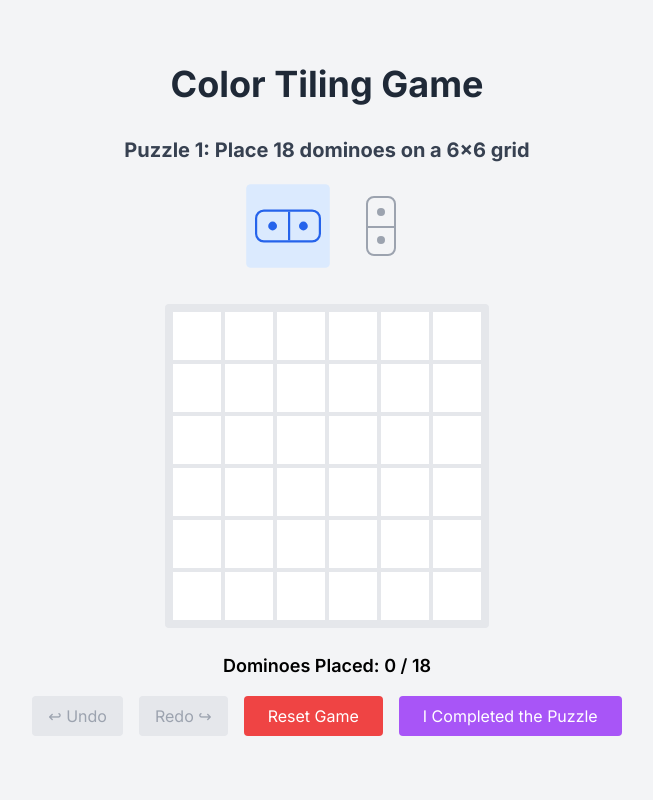
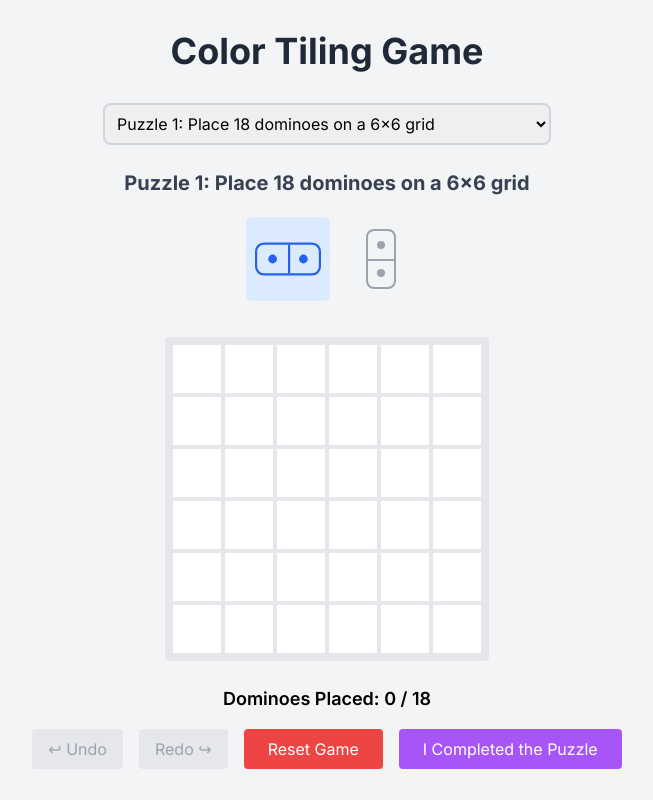
Before and after one commit to dhyan14/color-tiling, a Next.js app: page / in a window 1280 px wide. Shown: the whole page, without its empty margins (313-966 px from the left). Built offline with nearby package versions, Linux system fonts and the light colour scheme.

Commit message:
Implement puzzle selection and password handling in GameBoard component. Introduce state management for selected puzzles and enhance user interaction with a dropdown for puzzle selection, including password protection for specific puzzles.

```diff
--- a/src/components/GameBoard.tsx
+++ b/src/components/GameBoard.tsx
@@ -170,8 +170,9 @@ export default function GameBoard() {
   const [showPasswordModal, setShowPasswordModal] = useState(false);
   const [password, setPassword] = useState('');
   const [passwordError, setPasswordError] = useState(false);
+  const [selectedPuzzleIndex, setSelectedPuzzleIndex] = useState<number | null>(null);
   const [selectedOrientation, setSelectedOrientation] = useState<'horizontal' | 'vertical'>('horizontal');
-  const [selectedRotation, setSelectedRotation] = useState<number>(0); // Add state for T-piece rotation
+  const [selectedRotation, setSelectedRotation] = useState<number>(0);
   const currentPuzzle = PUZZLES[puzzleIndex];
 
   const createEmptyGrid = (puzzleConfig: PuzzleConfig): Cell[][] => {
@@ -205,13 +206,46 @@ export default function GameBoard() {
   const [showSuccess, setShowSuccess] = useState(false);
 
   const handlePasswordSubmit = () => {
-    if (password === currentPuzzle.password) {
+    if (selectedPuzzleIndex !== null && password === PUZZLES[selectedPuzzleIndex].password) {
       setShowPasswordModal(false);
       setPassword('');
       setPasswordError(false);
-      handleNextPuzzle();
+      setPuzzleIndex(selectedPuzzleIndex);
+      setSelectedPuzzleIndex(null);
+      const newState = {
+        grid: createEmptyGrid(PUZZLES[selectedPuzzleIndex]),
+        dominoesPlaced: 0
+      };
+      setCurrentState(newState);
+      setHistory([]);
+      setFuture([]);
+      setShowSuccess(false);
+      setErrorMessage(null);
     } else {
       setPasswordError(true);
+    }
+  };
+
+  const handlePuzzleSelect = (index: number) => {
+    if (index === puzzleIndex) return;
+
+    const targetPuzzle = PUZZLES[index];
+    if (targetPuzzle.requiresPassword) {
+      setSelectedPuzzleIndex(index);
+      setShowPasswordModal(true);
+      setPasswordError(false);
+      setPassword('');
+    } else {
+      setPuzzleIndex(index);
+      const newState = {
+        grid: createEmptyGrid(targetPuzzle),
+        dominoesPlaced: 0
+      };
+      setCurrentState(newState);
+      setHistory([]);
+      setFuture([]);
+      setShowSuccess(false);
+      setErrorMessage(null);
     }
   };
 
@@ -452,6 +486,20 @@ export default function GameBoard() {
 
   return (
     <div className="flex flex-col items-center gap-6">
+      <div className="w-full max-w-md">
+        <select
+          value={puzzleIndex}
+          onChange={(e) => handlePuzzleSelect(Number(e.target.value))}
+          className="w-full p-2 border-2 border-gray-300 rounded-lg focus:border-blue-500 outline-none"
+        >
+          {PUZZLES.map((puzzle, index) => (
+            <option key={index} value={index}>
+              Puzzle {index + 1}: {puzzle.description}
+            </option>
+          ))}
+        </select>
+      </div>
+
       <h2 className="text-xl font-bold text-gray-700">
         Puzzle {puzzleIndex + 1}: {currentPuzzle.description}
       </h2>
```
